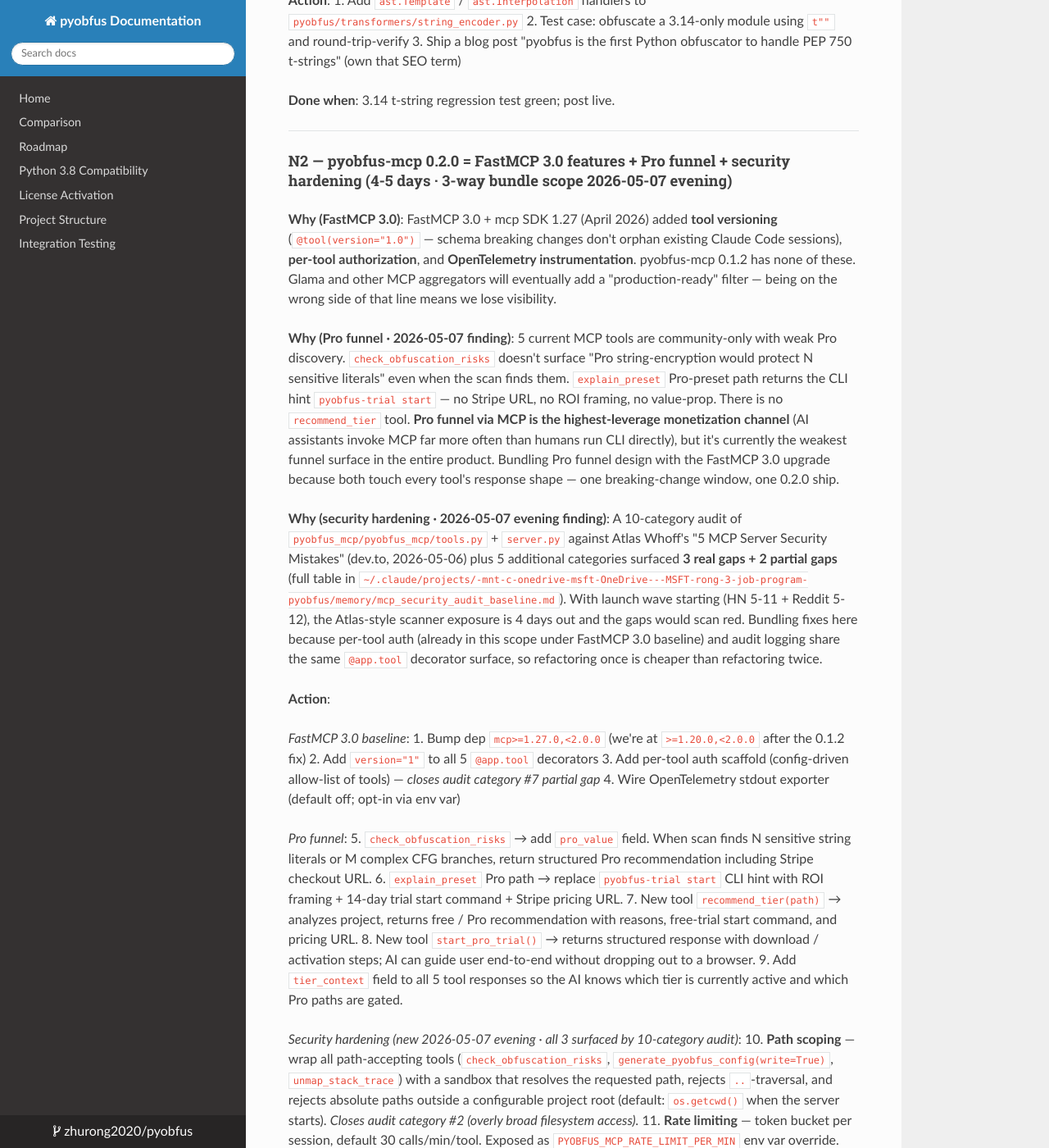
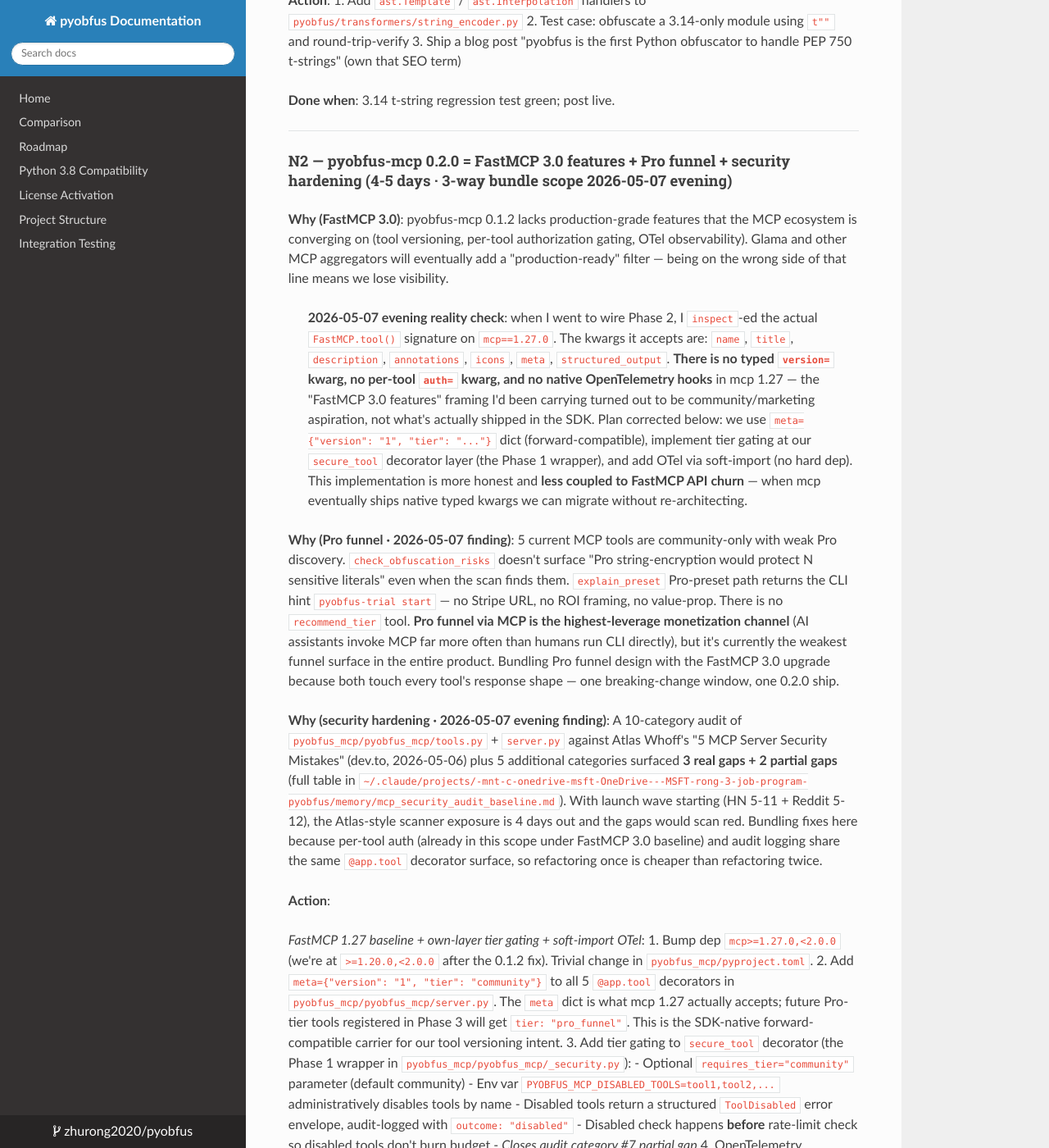
Before and after one commit to zhurong2020/pyobfus, an MkDocs documentation site: the page built from docs/POST_V0.4_TODO.md, in a window 1280 px wide and 1400 px high, scrolled down 4727 px. Shown: the whole window at 82% size. Built offline with MkDocs 1.6.1, drawn with Linux system fonts in a browser that asks for light colours; nearby versions of some CDN libraries; some of the changed text lies outside the part shown.

Commit message:
docs(POST_V0.4_TODO): correct N2 Phase 2 plan after inspecting mcp 1.27.0 actual API
Inspected FastMCP.tool() signature in mcp==1.27.0 ahead of Phase 2 implementation:

  FastMCP.tool(self, name=None, title=None, description=None,
               annotations=None, icons=None, meta=None, structured_output=None)

Findings vs. the original N2 plan:
  - NO typed `version=` kwarg (use `meta={"version": "1"}` dict instead)
  - NO per-tool `auth=` kwarg (FastMCP.__init__ has server-level
    `auth: AuthSettings`, but nothing per-tool)
  - NO native OpenTelemetry hooks in mcp 1.27

The original "FastMCP 3.0 features" framing was community/marketing
aspiration, not what's actually shipped in the SDK. Plan corrected to
reality:

  Action #2: meta={"version": "1", "tier": "community"} via SDK-native
  meta kwarg (forward-compatible — when mcp eventually ships typed
  version=, migration is mechanical).

  Action #3: Per-tool tier gating implemented at our secure_tool
  decorator layer (Phase 1 wrapper). Adds requires_tier= param and
  PYOBFUS_MCP_DISABLED_TOOLS env-var-driven allow-list. Returns
  structured ToolDisabled error envelope.

  Action #4: OTel via soft-import — try import opentelemetry at module
  load; if installed AND OTEL_EXPORTER_OTLP_ENDPOINT set, emit spans
  per tool invocation; else no-op. opentelemetry-sdk stays out of hard
  deps; install via pyobfus-mcp[otel] extras or BYO.

Net benefit of the corrected approach: implementation is decoupled from
FastMCP API churn. When mcp eventually ships native typed kwargs we
can migrate without re-architecting; until then we're not blocked.

Done-when criteria unchanged — still target Atlas Whoff scanner 5/5 green
plus the Phase 2-specific verifications.

Co-Authored-By: Claude Opus 4.7 (1M context) <noreply@anthropic.com>

```diff
--- a/docs/POST_V0.4_TODO.md
+++ b/docs/POST_V0.4_TODO.md
@@ -161,7 +161,9 @@ mcp-publisher login github -token "$(gh auth token)"
 
 #### N2 — pyobfus-mcp 0.2.0 = FastMCP 3.0 features + Pro funnel + security hardening (4-5 days · 3-way bundle scope 2026-05-07 evening)
 
-**Why (FastMCP 3.0)**: FastMCP 3.0 + mcp SDK 1.27 (April 2026) added **tool versioning** (`@tool(version="1.0")` — schema breaking changes don't orphan existing Claude Code sessions), **per-tool authorization**, and **OpenTelemetry instrumentation**. pyobfus-mcp 0.1.2 has none of these. Glama and other MCP aggregators will eventually add a "production-ready" filter — being on the wrong side of that line means we lose visibility.
+**Why (FastMCP 3.0)**: pyobfus-mcp 0.1.2 lacks production-grade features that the MCP ecosystem is converging on (tool versioning, per-tool authorization gating, OTel observability). Glama and other MCP aggregators will eventually add a "production-ready" filter — being on the wrong side of that line means we lose visibility.
+
+> **2026-05-07 evening reality check**: when I went to wire Phase 2, I `inspect`-ed the actual `FastMCP.tool()` signature on `mcp==1.27.0`. The kwargs it accepts are: `name`, `title`, `description`, `annotations`, `icons`, `meta`, `structured_output`. **There is no typed `version=` kwarg, no per-tool `auth=` kwarg, and no native OpenTelemetry hooks** in mcp 1.27 — the "FastMCP 3.0 features" framing I'd been carrying turned out to be community/marketing aspiration, not what's actually shipped in the SDK. Plan corrected below: we use `meta={"version": "1", "tier": "..."}` dict (forward-compatible), implement tier gating at our `secure_tool` decorator layer (the Phase 1 wrapper), and add OTel via soft-import (no hard dep). This implementation is more honest and **less coupled to FastMCP API churn** — when mcp eventually ships native typed kwargs we can migrate without re-architecting.
 
 **Why (Pro funnel · 2026-05-07 finding)**: 5 current MCP tools are community-only with weak Pro discovery. `check_obfuscation_risks` doesn't surface "Pro string-encryption would protect N sensitive literals" even when the scan finds them. `explain_preset` Pro-preset path returns the CLI hint `pyobfus-trial start` — no Stripe URL, no ROI framing, no value-prop. There is no `recommend_tier` tool. **Pro funnel via MCP is the highest-leverage monetization channel** (AI assistants invoke MCP far more often than humans run CLI directly), but it's currently the weakest funnel surface in the entire product. Bundling Pro funnel design with the FastMCP 3.0 upgrade because both touch every tool's response shape — one breaking-change window, one 0.2.0 ship.
 
@@ -169,11 +171,19 @@ mcp-publisher login github -token "$(gh auth token)"
 
 **Action**:
 
-*FastMCP 3.0 baseline*:
-1. Bump dep `mcp>=1.27.0,<2.0.0` (we're at `>=1.20.0,<2.0.0` after the 0.1.2 fix)
-2. Add `version="1"` to all 5 `@app.tool` decorators
-3. Add per-tool auth scaffold (config-driven allow-list of tools) — *closes audit category #7 partial gap*
-4. Wire OpenTelemetry stdout exporter (default off; opt-in via env var)
+*FastMCP 1.27 baseline + own-layer tier gating + soft-import OTel*:
+1. Bump dep `mcp>=1.27.0,<2.0.0` (we're at `>=1.20.0,<2.0.0` after the 0.1.2 fix). Trivial change in `pyobfus_mcp/pyproject.toml`.
+2. Add `meta={"version": "1", "tier": "community"}` to all 5 `@app.tool` decorators in `pyobfus_mcp/pyobfus_mcp/server.py`. The `meta` dict is what mcp 1.27 actually accepts; future Pro-tier tools registered in Phase 3 will get `tier: "pro_funnel"`. This is the SDK-native forward-compatible carrier for our tool versioning intent.
+3. Add tier gating to `secure_tool` decorator (the Phase 1 wrapper in `pyobfus_mcp/pyobfus_mcp/_security.py`):
+   - Optional `requires_tier="community"` parameter (default community)
+   - Env var `PYOBFUS_MCP_DISABLED_TOOLS=tool1,tool2,...` administratively disables tools by name
+   - Disabled tools return a structured `ToolDisabled` error envelope, audit-logged with `outcome: "disabled"`
+   - Disabled check happens **before** rate-limit check so disabled tools don't burn budget
+   - *Closes audit category #7 partial gap*
+4. OpenTelemetry instrumentation via soft-import in `secure_tool`:
+   - Try to `import opentelemetry` at module load; if absent, no-op
+   - If installed AND `OTEL_EXPORTER_OTLP_ENDPOINT` env var set, emit a span per tool invocation with attributes: `tool.name`, `tool.status`, `tool.duration_ms`
+   - Don't add `opentelemetry-sdk` as a hard dep — install via `pip install pyobfus-mcp[otel]` (extras_require) or BYO. Keep the default install lean.
 
 *Pro funnel*:
 5. `check_obfuscation_risks` → add `pro_value` field. When scan finds N sensitive string literals or M complex CFG branches, return structured Pro recommendation including Stripe checkout URL.
```
